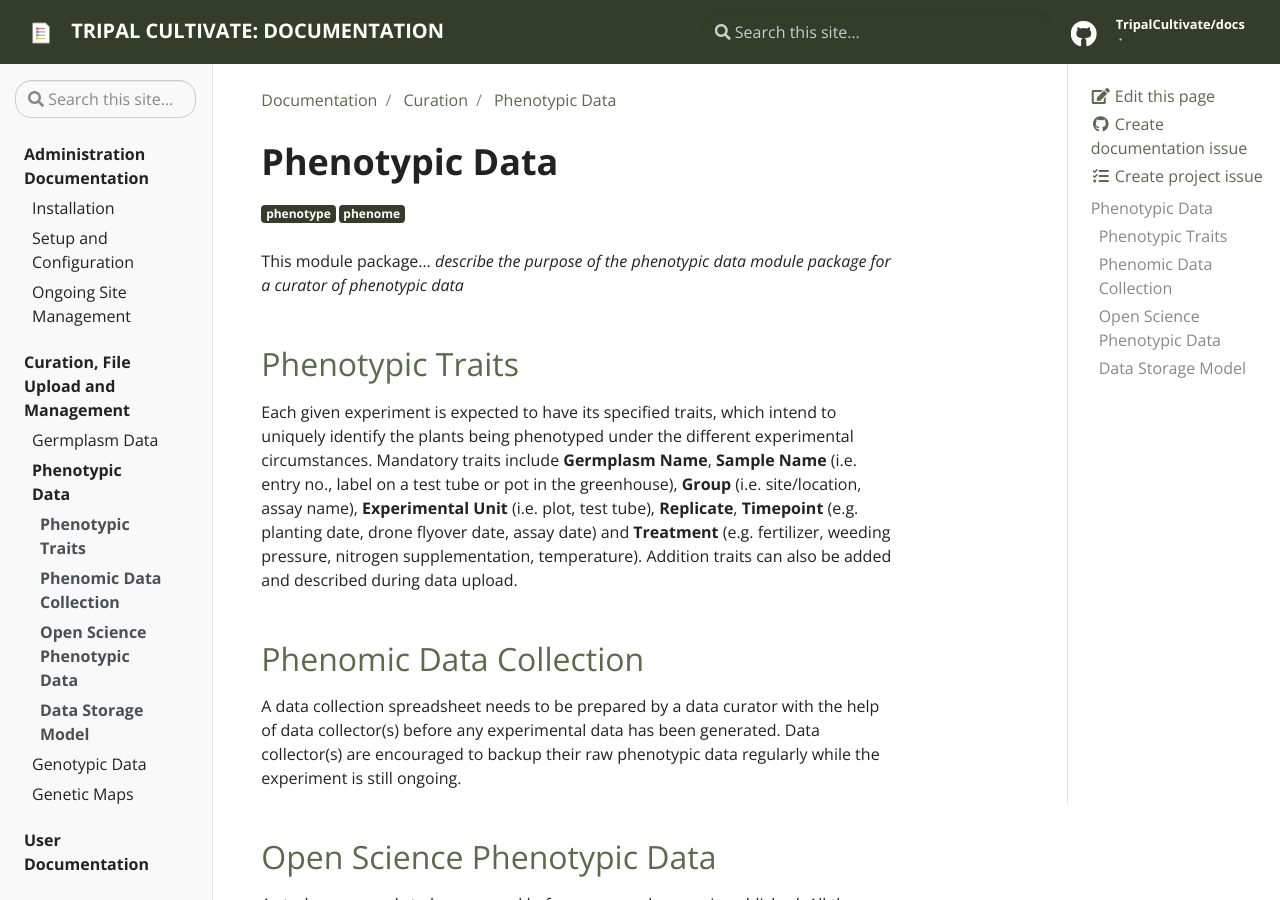
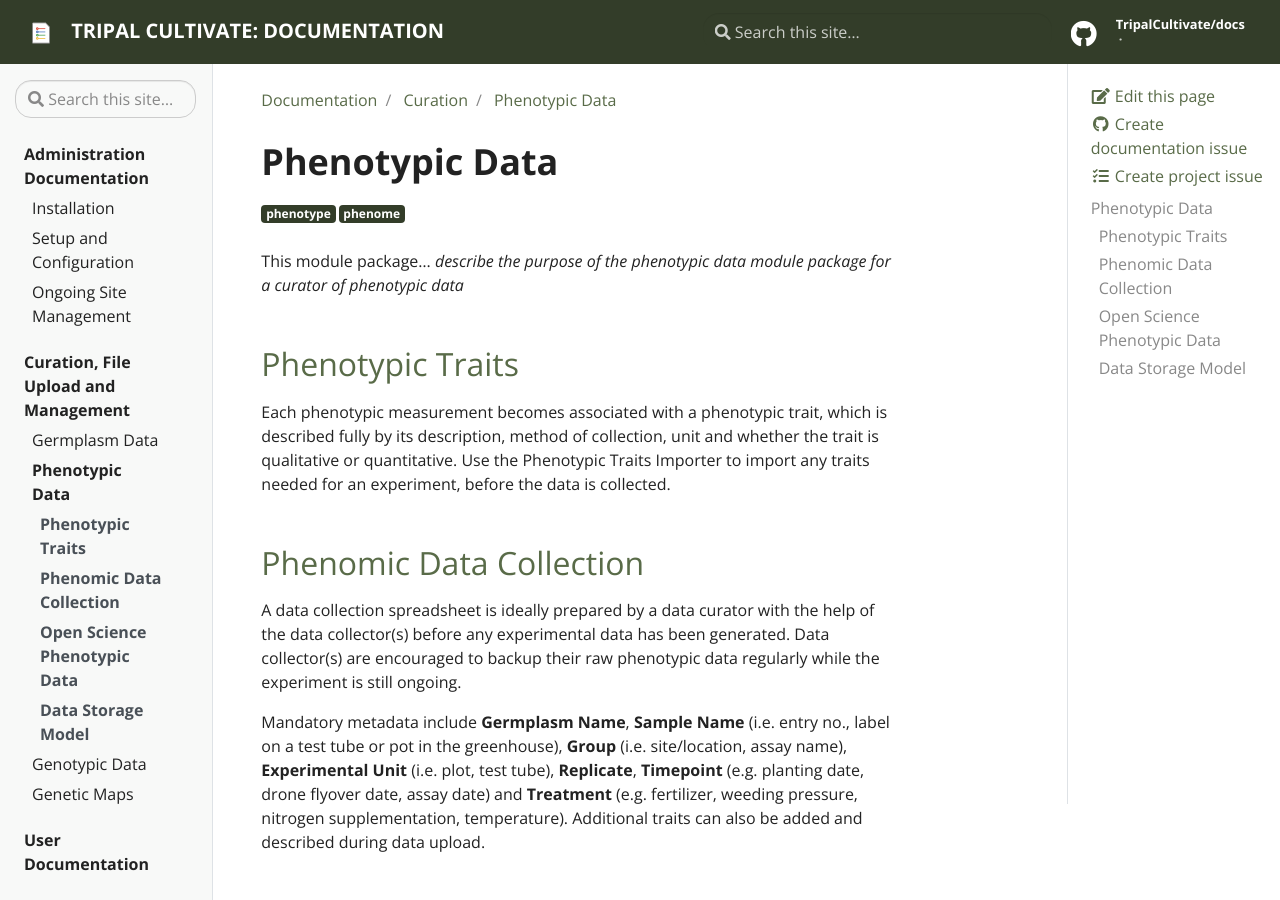
Before and after one commit to TripalCultivate/docs, a Jekyll site: the page built from _docs/curation/phenotypic-data.md, in a window 1280 px wide and 900 px high. Built offline with Jekyll 4.4.1, drawn with Linux system fonts in a browser that asks for light colours.

Commit message:
Update phenotypic-data.md regarding the Traits importer

```diff
--- a/_docs/curation/phenotypic-data.md
+++ b/_docs/curation/phenotypic-data.md
@@ -9,12 +9,13 @@ description: This is documentation pertaining to curation, file upload and manag
 This module package... *describe the purpose of the phenotypic data module package for a curator of phenotypic data*
 
 ## [Phenotypic Traits](phenotypic-data/traits-importer)
-Each given experiment is expected to have its specified traits, which intend to uniquely identify the plants being phenotyped under the different experimental circumstances. Mandatory traits include **Germplasm Name**, **Sample Name** (i.e. entry no., label on a test tube or pot in the greenhouse), **Group** (i.e. site/location, assay name), **Experimental Unit** (i.e. plot, test tube), **Replicate**, **Timepoint** (e.g. planting date, drone flyover date, assay date) and **Treatment** (e.g. fertilizer, weeding pressure, nitrogen supplementation, temperature). Addition traits can also be added and described during data upload.
-
+Each phenotypic measurement becomes associated with a phenotypic trait, which is described fully by its description, method of collection, unit and whether the trait is qualitative or quantitative. Use the Phenotypic Traits Importer to import any traits needed for an experiment, before the data is collected.
 
 
 ## [Phenomic Data Collection](phenotypic-data/collect-importer)
-A data collection spreadsheet needs to be prepared by a data curator with the help of data collector(s) before any experimental data has been generated. Data collector(s) are encouraged to backup their raw phenotypic data regularly while the experiment is still ongoing.
+A data collection spreadsheet is ideally prepared by a data curator with the help of the data collector(s) before any experimental data has been generated. Data collector(s) are encouraged to backup their raw phenotypic data regularly while the experiment is still ongoing.
+
+Mandatory metadata include **Germplasm Name**, **Sample Name** (i.e. entry no., label on a test tube or pot in the greenhouse), **Group** (i.e. site/location, assay name), **Experimental Unit** (i.e. plot, test tube), **Replicate**, **Timepoint** (e.g. planting date, drone flyover date, assay date) and **Treatment** (e.g. fertilizer, weeding pressure, nitrogen supplementation, temperature). Additional traits can also be added and described during data upload.
 
 
 ## [Open Science Phenotypic Data](phenotypic-data/share-importer)
```
